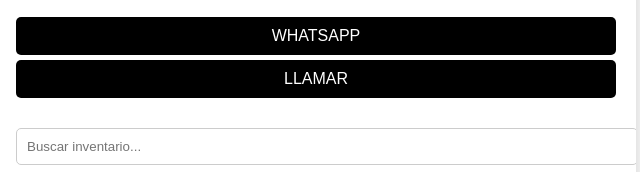
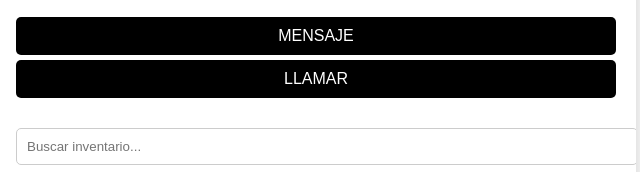
Before and after one commit to campoalegrecalicontraentregaco/web, a plain HTML site: page index.html in a window 1280 px wide. Shown: the part 196-368 px from the top of the page, 324-964 px from the left. Drawn offline with Linux system fonts and the light colour scheme.

Commit message:
Actualizar index.html

```diff
--- a/index.html
+++ b/index.html
@@ -215,7 +215,7 @@
 
         <!-- Enlaces -->
         <div class="buttons">
-            <a href="https://wa.me/573215970535" target="_blank">WHATSAPP</a>
+            <a href="https://wa.me/573215970535" target="_blank">MENSAJE</a>
             <a href="tel:+573215970535" target="_blank">LLAMAR</a>
         </div>
 
```
